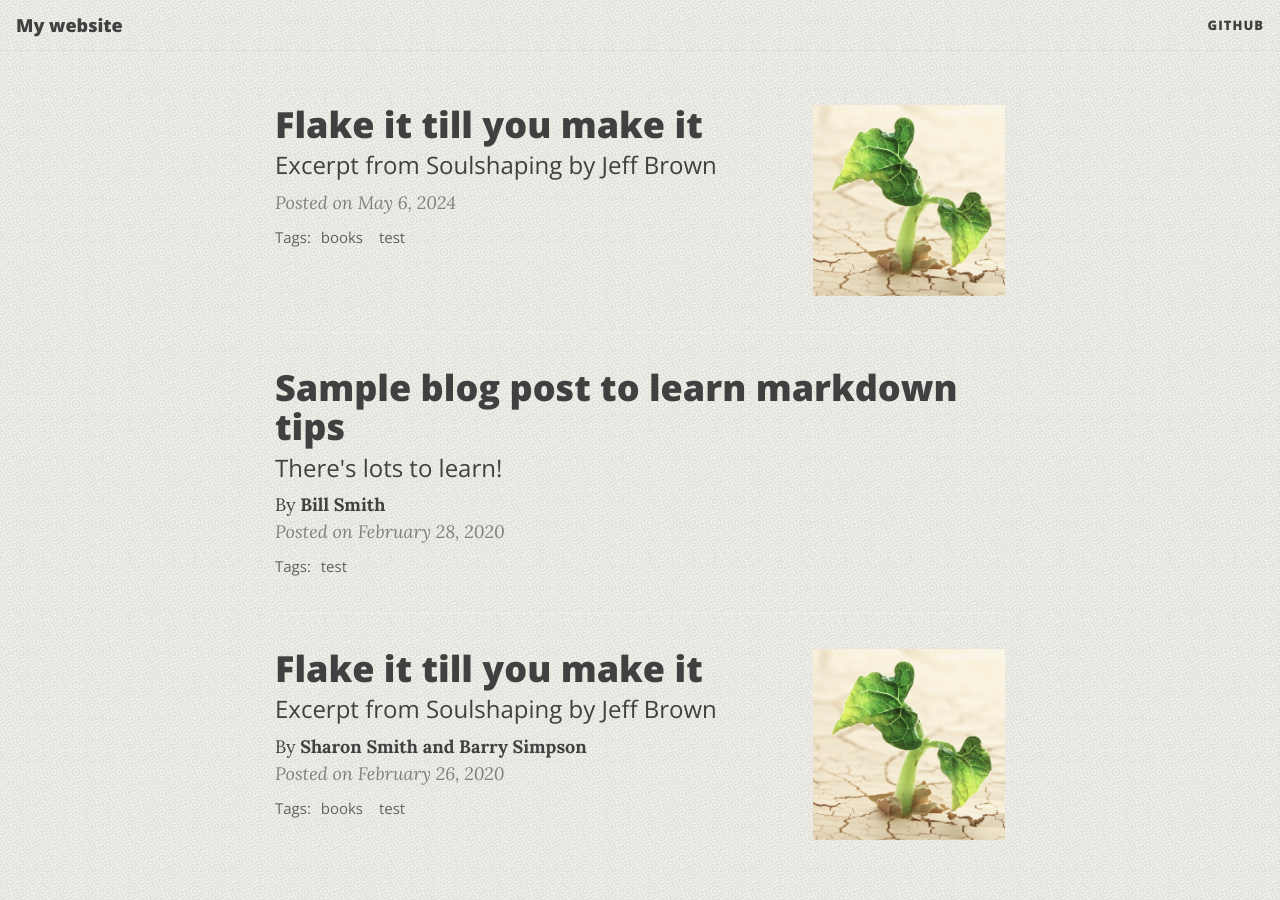
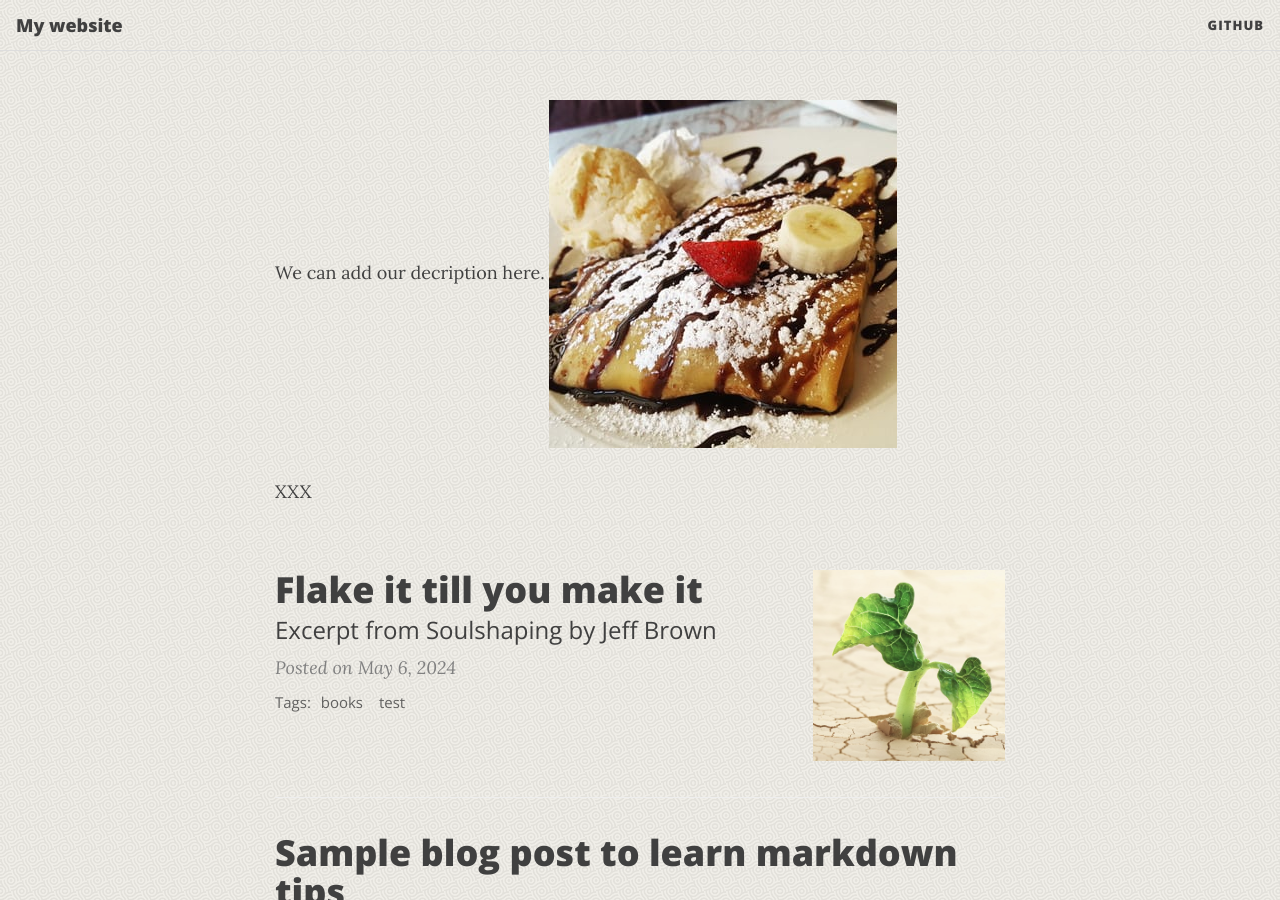
Before and after one commit to RS-PYTHON/RS-PYTHON.github.io, a Jekyll site: the page built from index.md, in a window 1280 px wide and 900 px high, scrolled down 322 px. Built offline with Jekyll 4.4.1, drawn with Linux system fonts in a browser that asks for light colours; nearby versions of some CDN libraries; the list of posts is cut into pages by our own code.

Commit message:
Update and rename index.html to index.md

```diff
--- a/index.html
+++ b/index.md
@@ -3,3 +3,7 @@ layout: home
 title: Reference System Python
 subtitle: TEXT TEXT (index.html)
 ---
+We can add our decription here.
+![mon image](/assets/img/crepe.jpg)
+
+XXX
```
